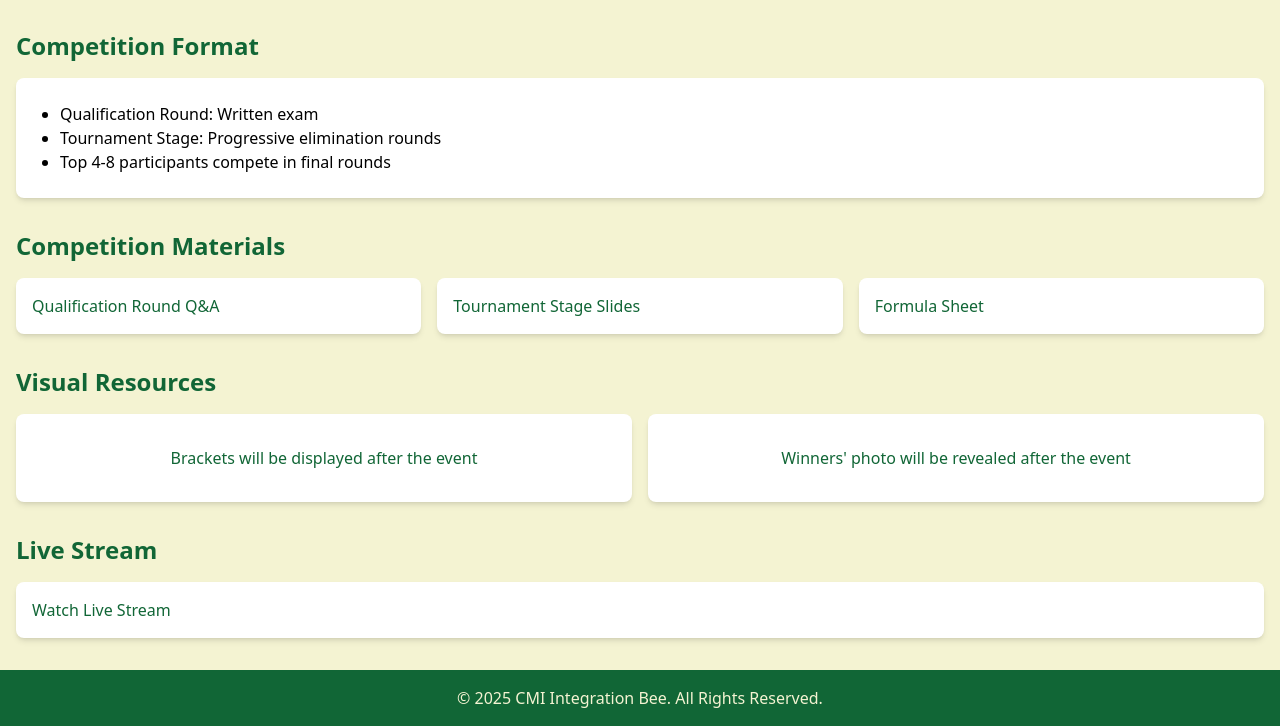
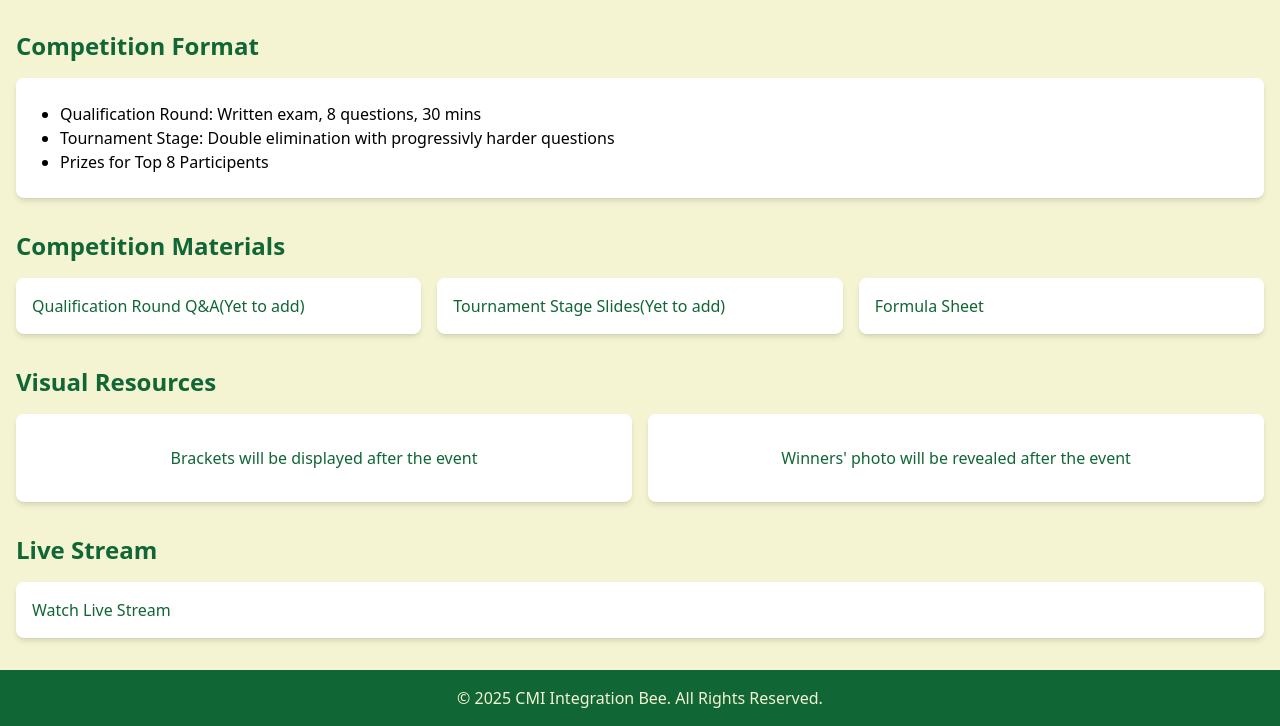
Before and after one commit to TheArjunAgarwal/integrationbee2025, a plain HTML site: page index.html in a window 1280 px wide. Shown: the part 90-816 px from the top of the page. Drawn offline with nearby package versions, Linux system fonts and the light colour scheme.

Commit message:
Update index.html

```diff
--- a/index.html
+++ b/index.html
@@ -28,9 +28,9 @@
                 </h2>
                 <div class="bg-white p-6 rounded-lg shadow-md">
                     <ul class="list-disc pl-5">
-                        <li>Qualification Round: Written exam</li>
-                        <li>Tournament Stage: Progressive elimination rounds</li>
-                        <li>Top 4-8 participants compete in final rounds</li>
+                        <li>Qualification Round: Written exam, 8 questions, 30 mins</li>
+                        <li>Tournament Stage: Double elimination with progressivly harder questions</li>
+                        <li>Prizes for Top 8 Participents</li>
                     </ul>
                 </div>
             </section>
@@ -42,12 +42,12 @@
                 <div class="grid md:grid-cols-3 gap-4">
                     <div class="bg-white p-4 rounded-lg shadow-md flex items-center">
                         <a href="/qualification-round.pdf" class="hover:underline" style="color: var(--primary-color);">
-                            Qualification Round Q&A
+                            Qualification Round Q&A(Yet to add)
                         </a>
                     </div>
                     <div class="bg-white p-4 rounded-lg shadow-md flex items-center">
                         <a href="/tournament-stages.pdf" class="hover:underline" style="color: var(--primary-color);">
-                            Tournament Stage Slides
+                            Tournament Stage Slides(Yet to add)
                         </a>
                     </div>
                     <div class="bg-white p-4 rounded-lg shadow-md flex items-center">
```
